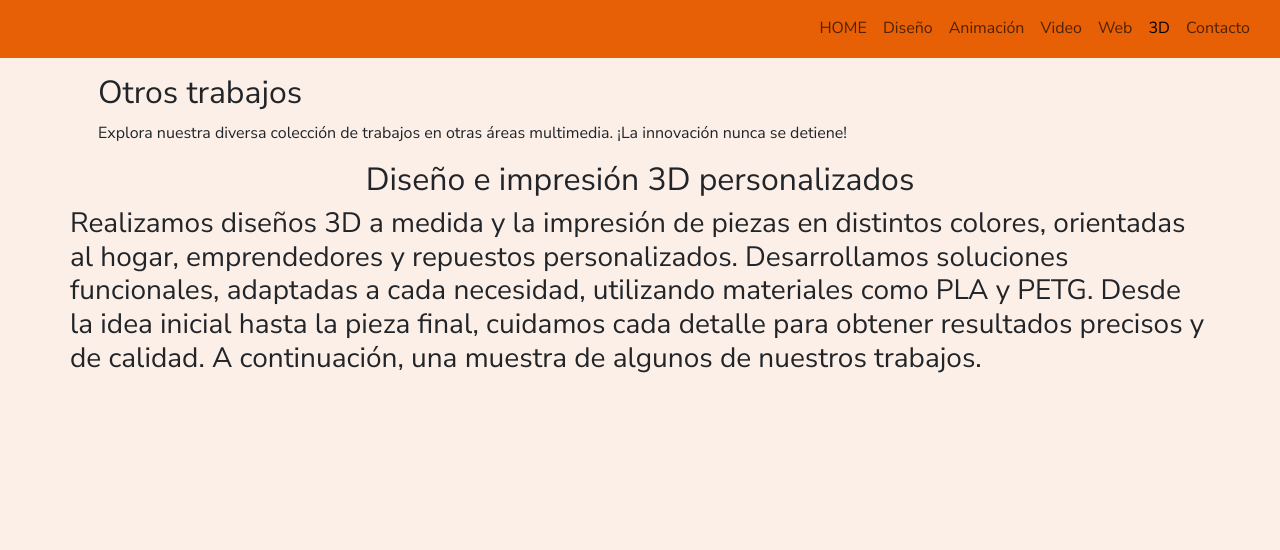
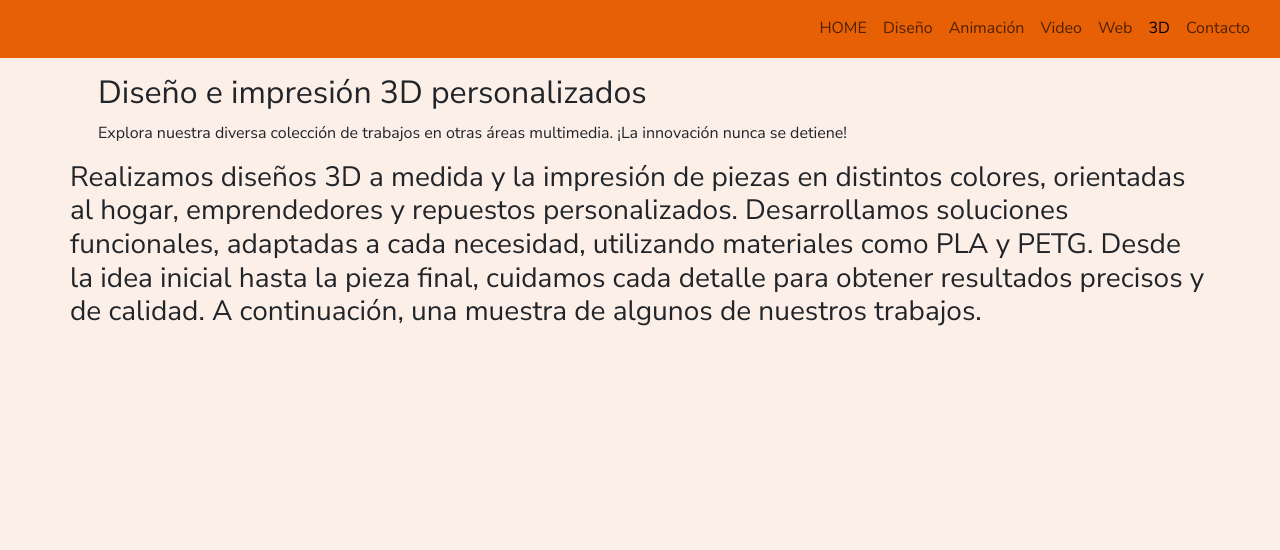
Before and after one commit to mpalermomd/Coder-Desarrollo-Web, a website: page pages/otros.html in a window 1280 px wide. Shown: the part 148-698 px from the top of the page. Drawn offline with nearby package versions, Linux system fonts and the light colour scheme; some packages are replaced by stand-ins of ours; a script that the page names is missing.

Commit message:
Update otros.html

```diff
--- a/pages/otros.html
+++ b/pages/otros.html
@@ -52,7 +52,7 @@
 <div class="container">
     <!-- Contenido específico de Otros Multimedia -->
     <div class="section-content mx-3 mt-3">
-        <h2>Otros trabajos</h2>
+        <h2>Diseño e impresión 3D personalizados</h2>
         <p>Explora nuestra diversa colección de trabajos en otras áreas multimedia. ¡La innovación nunca se detiene!</p>
         <!-- Agrega más contenido específico según sea necesario -->
 
@@ -75,7 +75,7 @@
         </object>
       </div> -->
 
-      <h2 class="row justify-content-center align-items-center">Diseño e impresión 3D personalizados</h2>
+
       <h3 class="row justify-content-center align-items-center">Realizamos diseños 3D a medida y la impresión de piezas en distintos colores, orientadas al hogar, emprendedores y repuestos personalizados. Desarrollamos soluciones funcionales, adaptadas a cada necesidad, utilizando materiales como PLA y PETG.
 Desde la idea inicial hasta la pieza final, cuidamos cada detalle para obtener resultados precisos y de calidad.
 A continuación, una muestra de algunos de nuestros trabajos.</h3>
```
